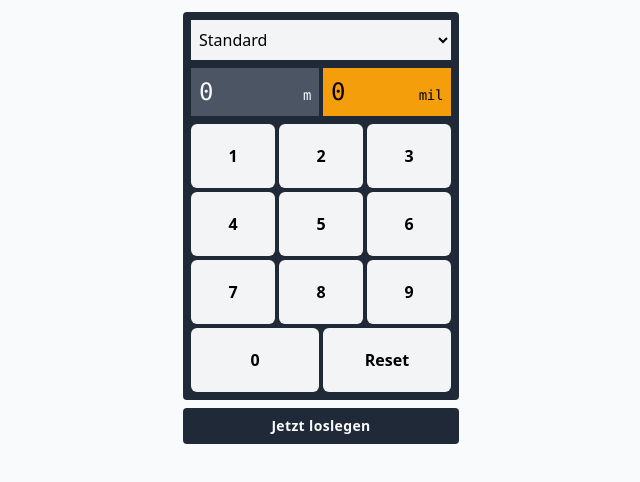
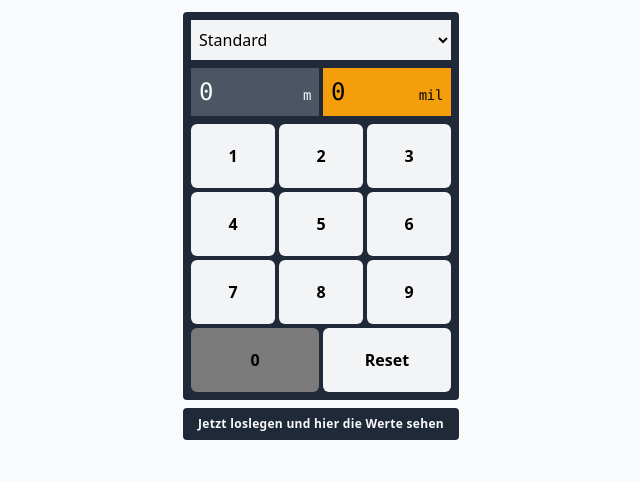
Before and after one commit to HighendBark/hll-calculator, a React (Vite) app: page / in a window 1280 px wide. Shown: the top 482 px of the page, without its empty margins (319-959 px from the left). Built offline with nearby package versions, Linux system fonts and the light colour scheme.

Commit message:
button component; history component;

```diff
--- a/src/views/calculator/components/Button.tsx
+++ b/src/views/calculator/components/Button.tsx
@@ -3,13 +3,24 @@ import { FC, useCallback } from "react";
 type ButtonProps = {
   value: number;
   onClick: (number: number) => void;
-}
+  isDisabled?: boolean;
+};
 
 const Button = (props: ButtonProps) => {
   const handleClick = useCallback(() => {
     props.onClick(props.value);
-  }, [])
+  }, []);
 
-  return <button className="w-full inline-flex justify-center items-center py-5 bg-gray-100 rounded-md font-semibold hover:bg-gray-200 transition-all ease-in-out duration-150" onClick={handleClick}>{props.value === -1 ? "Reset" : props.value}</button>
-}
+  return (
+    <button
+      disabled={props.isDisabled}
+      className="w-full inline-flex justify-center items-center py-5 bg-gray-100 rounded-md font-semibold hover:bg-gray-300 disabled:pointer-events-none transition-all ease-in-out duration-150 disabled:brightness-50"
+      onClick={handleClick}
+    >
+      <span className="pointer-events-none">
+        {props.value === -1 ? "Reset" : props.value}
+      </span>
+    </button>
+  );
+};
 export default Button;
--- a/src/views/calculator/components/History.tsx
+++ b/src/views/calculator/components/History.tsx
@@ -1,18 +1,33 @@
+import { Team } from "../../../types/Team";
+
+export type HistoryEntry = { distance: number; value: number; team: Team };
+
 type HistoryProps = {
-  history: {distance: number, value: number}[]
-}
+  history: HistoryEntry[];
+};
 
 const History = (props: HistoryProps) => {
-
   const hasEntries = props.history.length > 0;
 
-  return <ul className="inline-flex flex-col p-2 mt-2 rounded bg-gray-800">
-    { hasEntries ? props.history.map(({distance,value}, idx) => <li key={idx} className="inline-flex w-full justify-stretch items-center">
-      <span>{distance}</span>
-      <span>{value}</span>
-    </li>) : <span className="text-gray-50 mx-auto text-sm font-semibold tracking-wide">Jetzt loslegen</span>}
-  </ul>
-
-}
+  return (
+    <ul className="inline-flex flex-col p-2 mt-2 rounded bg-gray-800">
+      {hasEntries ? (
+        props.history.map(({ distance, value }, idx) => (
+          <li
+            key={idx}
+            className="inline-flex w-full justify-stretch items-center"
+          >
+            <span>{distance}</span>
+            <span>{value}</span>
+          </li>
+        ))
+      ) : (
+        <span className="text-gray-50 mx-auto text-xs font-semibold tracking-wide">
+          Jetzt loslegen und hier die Werte sehen
+        </span>
+      )}
+    </ul>
+  );
+};
 
 export default History;
```
